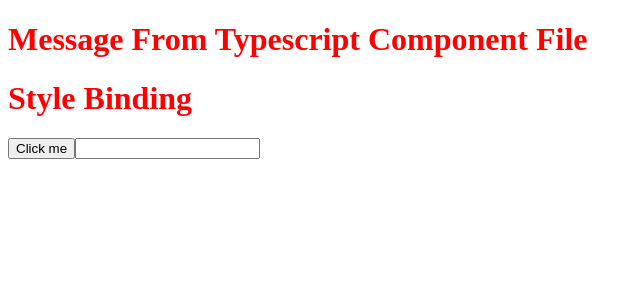
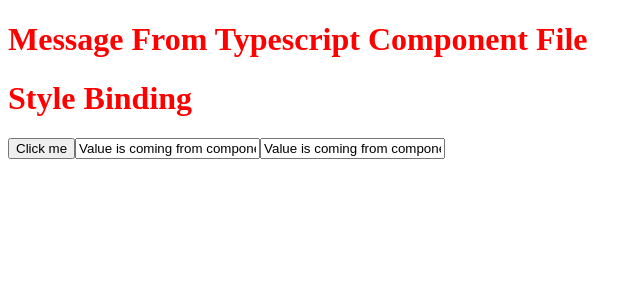
Before and after one commit to pramotepon/angular_learning, an Angular app: page / in a window 1280 px wide. Shown: the top 300 px of the page, without its empty margins (0-642 px from the left). Built offline with nearby package versions, Linux system fonts and the light colour scheme.

Commit message:
One way and two way data binding

```diff
--- a/src/app/app.component.html
+++ b/src/app/app.component.html
@@ -18,5 +18,10 @@
 <!-- Template Variable -->
 <!-- <input type="text" (keyup.enter)="onKeyup(usename.value)" #usename /> -->
 
+<!-- One-way and two-way Data binding -->
+<!-- <input type="text" value="one way data binding" /> -->
+<!-- One-way data binding. -->
+<input type="text" [value]="textValue" (keyup.enter)="onKeyup()" />
+
 <!-- Two ways data binding. -->
-<input type="text" [(ngModel)]="userName" (keyup.enter)="onKeyup()" />
+<input type="text" [(ngModel)]="textValue" (keyup.enter)="onKeyup()" />
--- a/src/app/app.component.ts
+++ b/src/app/app.component.ts
@@ -11,6 +11,8 @@ export class AppComponent {
   bool: boolean = true;
   // Two ways data binding.
   userName: string = '';
+  // One way data binding
+  textValue: string = "Value is coming from component";
   // Event Binding
   buttonClick() {
     console.log('Button Click Event worked');
@@ -26,7 +28,11 @@ export class AppComponent {
   //   console.log(username);
   // }
   // Two ways data binding.
+  // onKeyup() {
+  //   console.log(this.userName);
+  // }
+  // One ways data binding.
   onKeyup() {
-    console.log(this.userName);
+    console.log(this.textValue);
   }
 }
```
Also changed, not shown: 1 other file (tests, documents, lock files or other folders).
